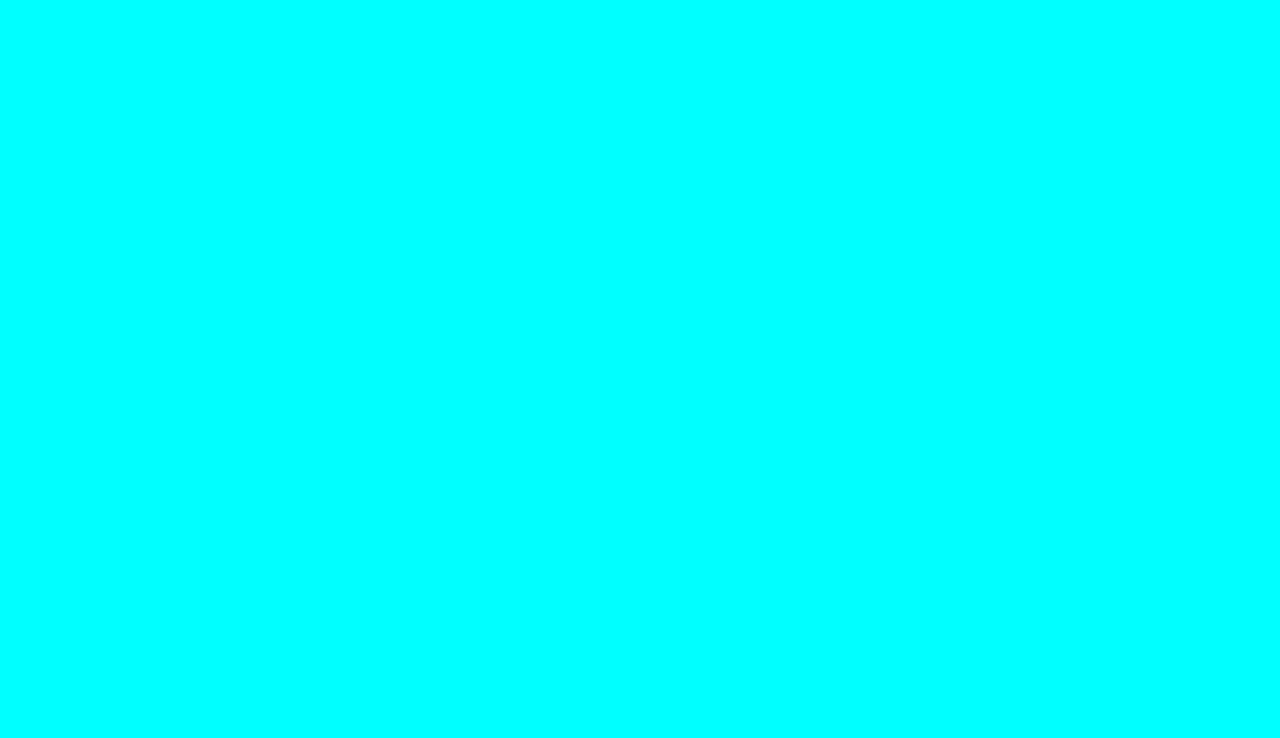
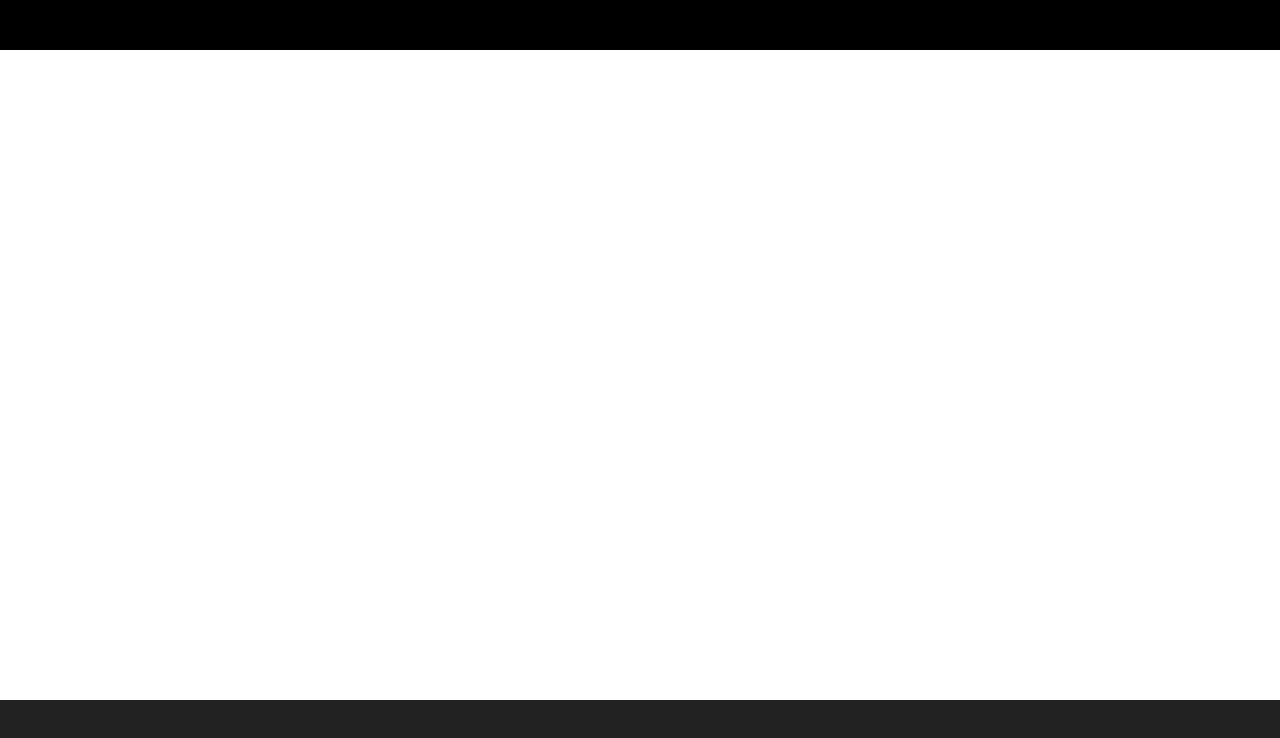
Before and after one commit to tahakyo/html-css-zoom, a plain HTML site: page index.html in a window 1280 px wide. Drawn offline with Linux system fonts and the light colour scheme.

Commit message:
add-header--main--footer-

```diff
--- a/css/style.css
+++ b/css/style.css
@@ -5,6 +5,53 @@
     box-sizing: border-box;
 }
 /* RESET */
-body {
-    background-color: aqua;
+
+/* COMMON */
+
+img {
+    width: 100%;
 }
+
+html {
+    font-family: 'Italic', sans-serif;
+    font-size: 100%;
+}
+
+
+/* HEADER */
+
+header {
+    height: 50px;
+    background-color: black;
+}
+
+
+
+
+
+
+
+/* HEADER */
+
+/* MAIN */
+
+main {
+    height: calc(100vh - 150px);
+}
+
+
+
+
+
+
+
+
+
+/* MAIN */
+
+/* FOOTER */
+
+footer {
+    height: 100px;
+    background-color: #222222;
+}
```
